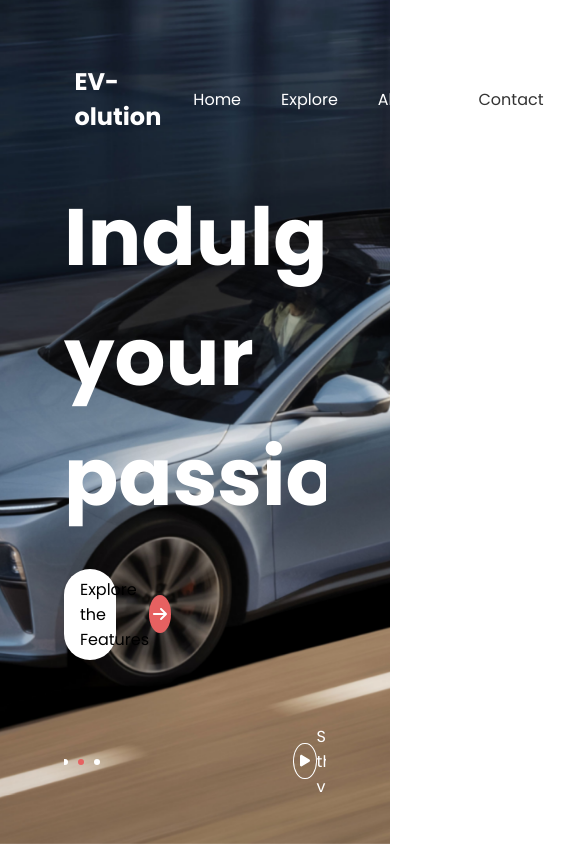
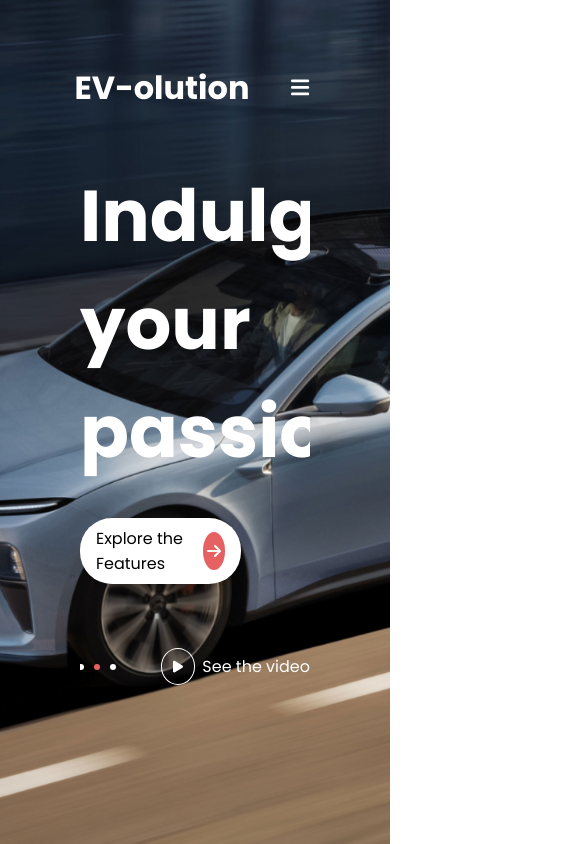
Before and after one commit to demi05/EV-olution-Landing-Page, a React (Create React App) app: page / in a window 390 px wide. Shown: the whole page, 564 px wide, since content can reach past the window. Built offline with nearby package versions, Linux system fonts and the light colour scheme.

Commit message:
added responsive nav bar

```diff
--- a/src/Navbar.js
+++ b/src/Navbar.js
@@ -1,19 +1,43 @@
 import React from "react";
 import { Link } from "react-router-dom";
+import { FontAwesomeIcon } from "@fortawesome/react-fontawesome";
+import { faBars, faTimes } from "@fortawesome/free-solid-svg-icons";
+import { useRef } from "react";
 
 const Navbar = () => {
+  const navRef = useRef();
+
+  const showNavBar = () => {
+    navRef.current.classList.toggle("responsive-nav");
+  };
+
   return (
-    <div className="nav-div">
+    <header className="nav-div">
       <div className="nav">
         <h2>EV-olution</h2>
-        <div className="nav-elements">
-          <Link to={"./"}>Home</Link>
-          <Link to={"./explore"}>Explore</Link>
-          <Link to={"./about"}>About</Link>
-          <Link to={"./contact"}>Contact</Link>
-        </div>
+        <nav className="nav-elements" ref={navRef}>
+          <Link to={"./"} onClick={showNavBar}>
+            Home
+          </Link>
+          <Link to={"./explore"} onClick={showNavBar}>
+            Explore
+          </Link>
+          <Link to={"./about"} onClick={showNavBar}>
+            About
+          </Link>
+          <Link to={"./contact"} onClick={showNavBar}>
+            Contact
+          </Link>
+
+          <button className="nav-btn nav-close-btn" onClick={showNavBar}>
+            <FontAwesomeIcon icon={faTimes} />
+          </button>
+        </nav>
+        <button className="nav-btn nav-open-btn" onClick={showNavBar}>
+          <FontAwesomeIcon icon={faBars} />
+        </button>
       </div>
-    </div>
+    </header>
   );
 };
 
--- a/src/index.css
+++ b/src/index.css
@@ -18,14 +18,19 @@
   padding: 1em;
   margin: 0 auto;
 }
+.nav h2 {
+  font-size: 2rem;
+}
 .nav-elements {
   margin-left: auto;
-  justify-content: space-around;
+  justify-content: space-between;
+  display: flex;
 }
 .nav-elements a {
   text-decoration: none;
-  margin-left: 1.5em;
+  margin-left: 2em;
   padding: 0.5em;
+  font-size: 1.2rem;
 }
 .nav-elements a:nth-last-of-type(1) {
   background: #fff;
@@ -33,6 +38,7 @@
   border-radius: 1.5rem;
   width: 40%;
   padding: 0.5em 1.3em;
+  text-align: center;
 }
 .nav-elements a:hover {
   cursor: pointer;
@@ -64,7 +70,6 @@
 }
 .hero-content-explore p {
   color: #000;
-  /* margin-right: 2em; */
 }
 .hero-content-explore span {
   background: #e66161;
@@ -195,3 +200,86 @@
   border-radius: 50%;
   padding: 0.4em;
 }
+
+/* nav menu  */
+.nav .nav-btn {
+  padding: 0.3em;
+  cursor: pointer;
+  background: transparent;
+  border: none;
+  outline: none;
+  visibility: hidden;
+  opacity: 0;
+}
+
+@media (max-width: 768px) {
+  .nav .nav-btn {
+    visibility: visible;
+    opacity: 1;
+    font-size: 1.3rem;
+  }
+  .nav-close-btn {
+    position: absolute;
+    top: 2rem;
+    right: 2rem;
+  }
+  .nav-open-btn {
+    margin-left: auto;
+  }
+  .nav-elements {
+    height: 100%;
+    width: 100%;
+    display: flex;
+    flex-direction: column;
+    position: fixed;
+    top: 0;
+    left: 0;
+    align-items: center;
+    background-color: #e66161;
+    transition: 1s;
+    transform: translateY(-100vh);
+    padding: 2em 0;
+  }
+  .nav-elements a {
+    margin-left: 0;
+  }
+  .nav .responsive-nav {
+    transform: none;
+  }
+}
+
+@media (min-width: 450px) and (max-width: 700px) {
+  .content {
+    padding: 0 5em;
+  }
+  .hero-content {
+    min-height: 70vh;
+  }
+  .hero-content h2 {
+    font-size: 4.5rem;
+  }
+  .hero-content-explore {
+    width: 50%;
+  }
+  .hero-play {
+    width: 35%;
+  }
+}
+
+@media (max-width: 450px) {
+  .content {
+    padding: 0 5em;
+  }
+  .hero-content {
+    min-height: 70vh;
+  }
+  .hero-content h2 {
+    font-size: 4.5rem;
+  }
+  .hero-content-explore {
+    width: 70%;
+  }
+  .hero-play {
+    width: 65%;
+  }
+}
```
